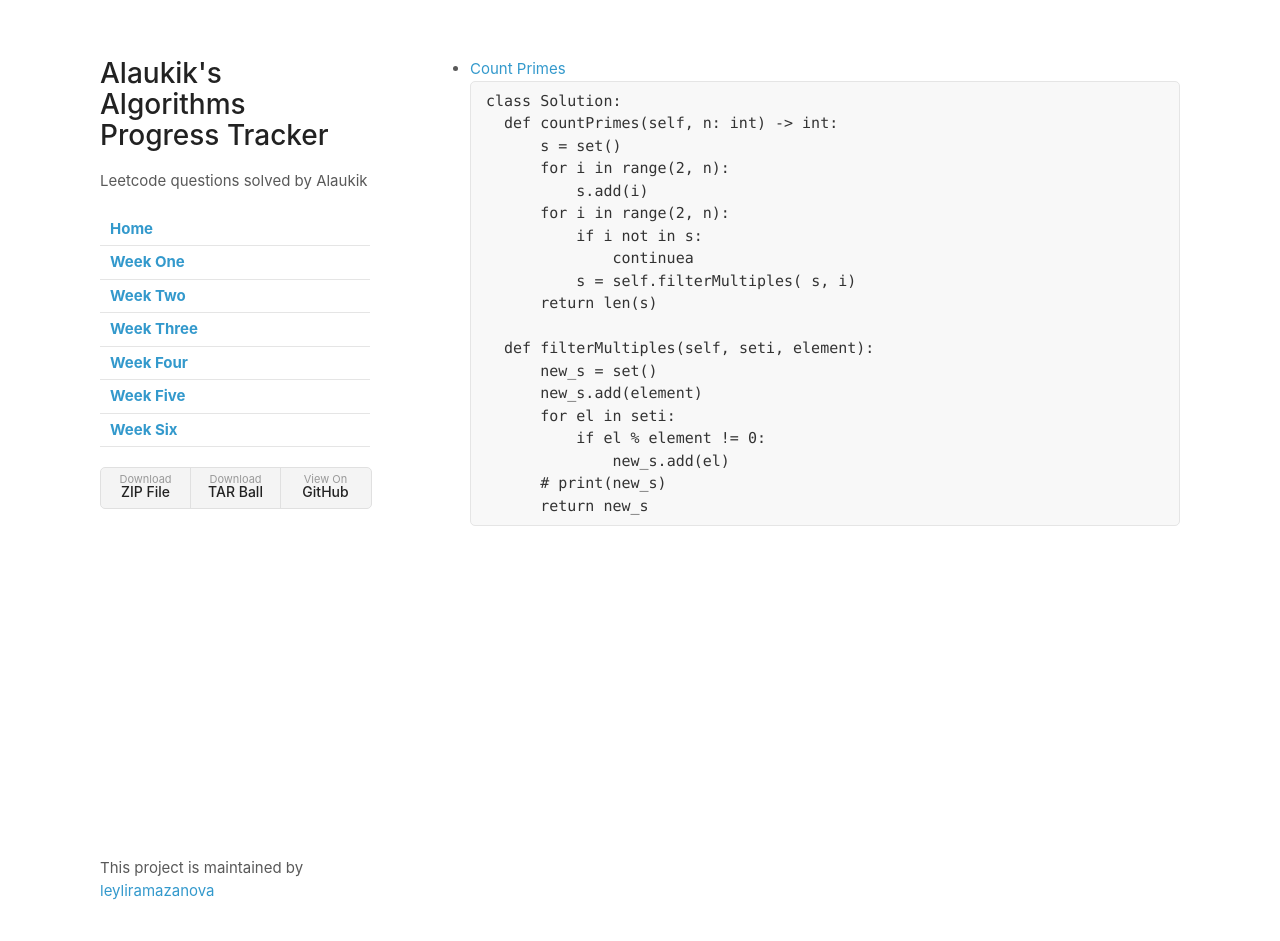
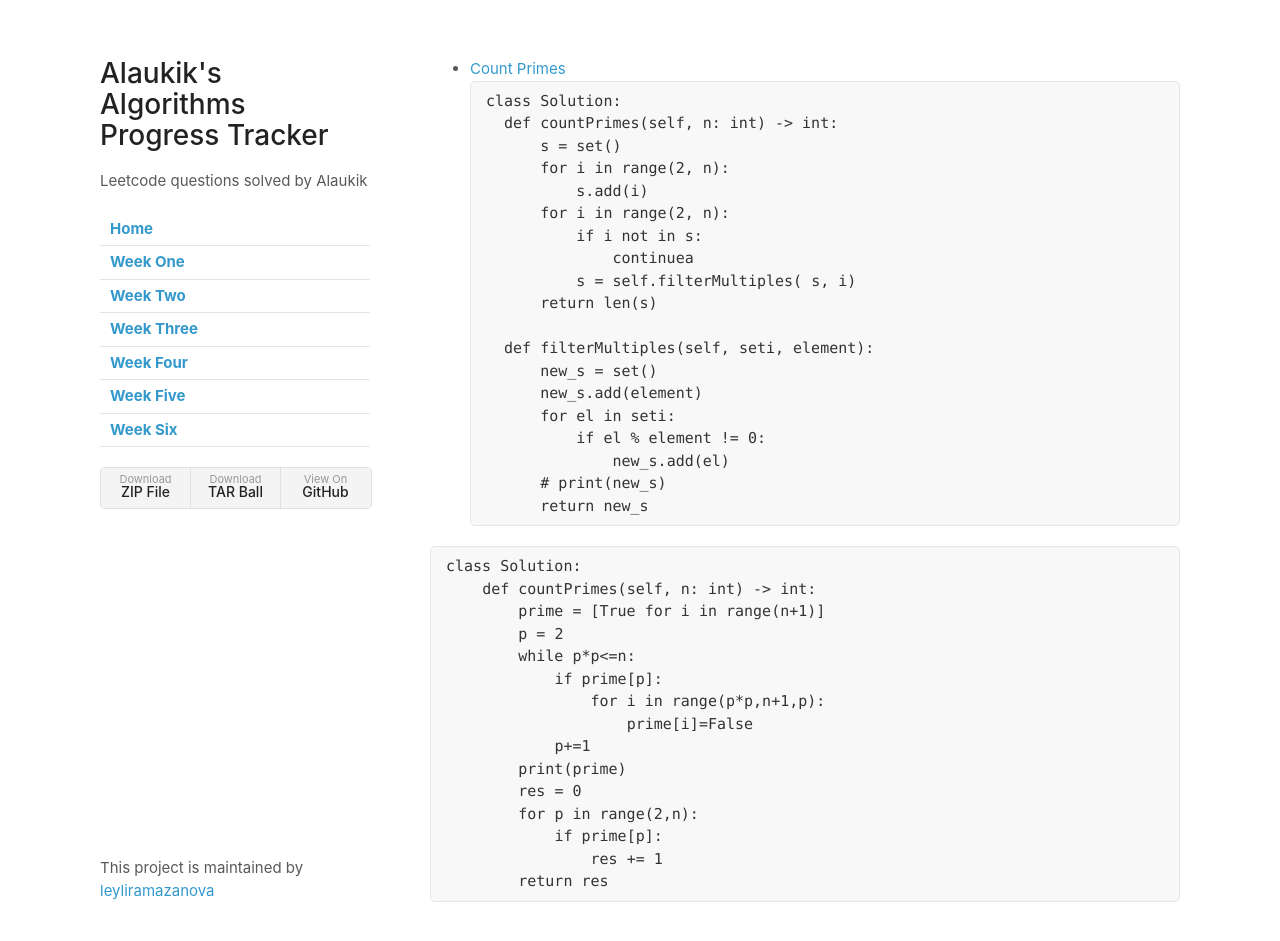
Before and after one commit to leyliramazanova/Five-Weeks-of-Leet-Code, a Jekyll site: the page built from weekSeven.md, in a window 1280 px wide and 972 px high. Shown: the top 941 px of the window. Built offline with Jekyll 4.4.1, drawn with Linux system fonts in a browser that asks for light colours; our own code applies the rules of GitHub Pages for plain Markdown files.

Commit message:
Update weekSeven.md

````diff
--- a/weekSeven.md
+++ b/weekSeven.md
@@ -22,3 +22,21 @@ class Solution:
         # print(new_s)
         return new_s
 ```
+
+```python
+class Solution:
+    def countPrimes(self, n: int) -> int:
+        prime = [True for i in range(n+1)]
+        p = 2
+        while p*p<=n:
+            if prime[p]:
+                for i in range(p*p,n+1,p):
+                    prime[i]=False
+            p+=1
+        print(prime)
+        res = 0
+        for p in range(2,n):
+            if prime[p]:
+                res += 1
+        return res
+```
````
